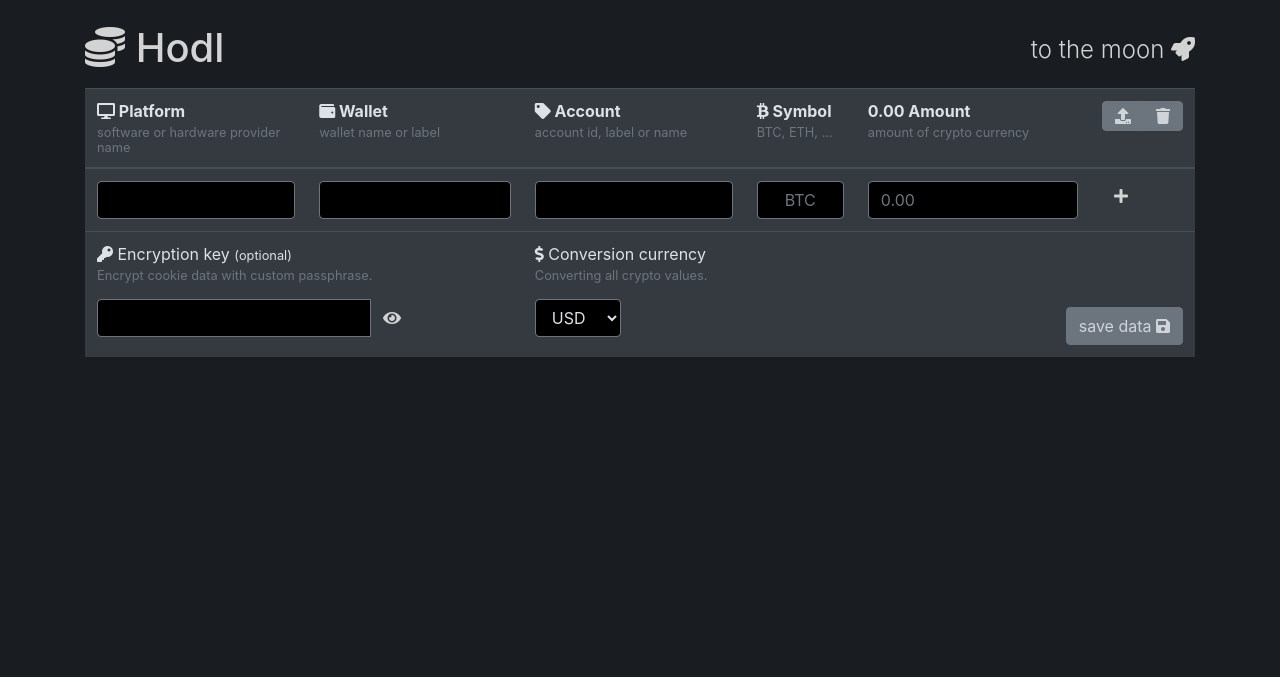
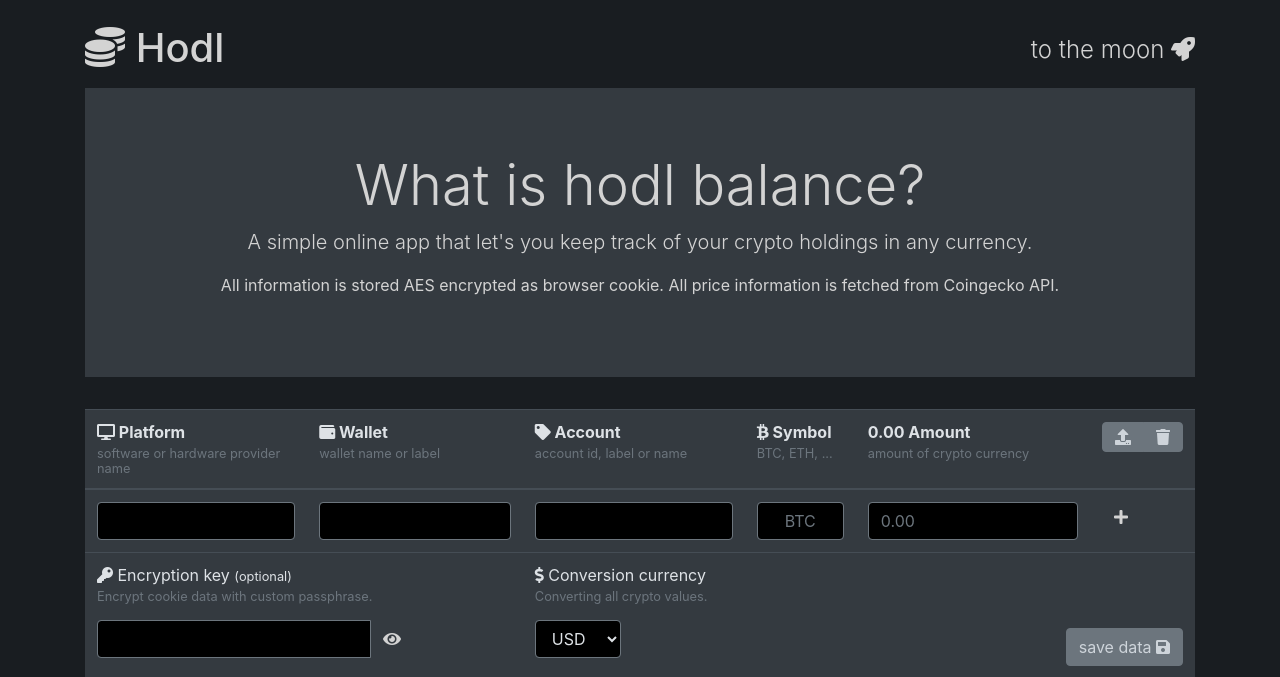
Before and after one commit to OiX0ufie/hodl-balance, a PHP site: page / in a window 1280 px wide. Shown: the top 677 px of the page. Run offline with PHP 8.4, Linux system fonts and the light colour scheme.

Commit message:
added short app description

```diff
--- a/index.php
+++ b/index.php
@@ -306,7 +306,11 @@
                 }
                 else if('init' == action) {
                     if(configOk) {
+                        $('#noInit').addClass('d-none');
                         resetForm();
+                    }
+                    else {
+                        $('#noInit').removeClass('d-none');
                     }
                     $('.actionWrapper').addClass('d-none');
                     $('#initWrapper').removeClass('d-none');
@@ -382,6 +386,12 @@
                             <?php endif; ?>
                         </h1>
                     </div>
+                </div>
+
+                <div id="noInit" class="jumbotron jumbotron-fluid text-center">
+                    <h1 class="display-4">What is hodl balance?</h1>
+                    <p class="lead">A simple online app that let's you keep track of your crypto holdings in any currency.</p>
+                    <p>All information is stored AES encrypted as browser cookie. All price information is fetched from Coingecko API.</p>
                 </div>
 
                 <div class="row">
```
